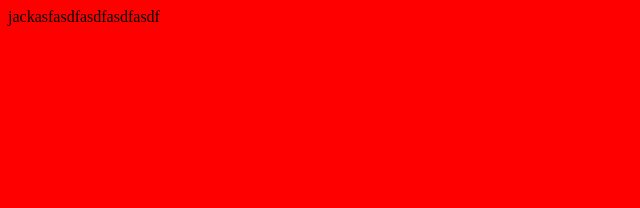
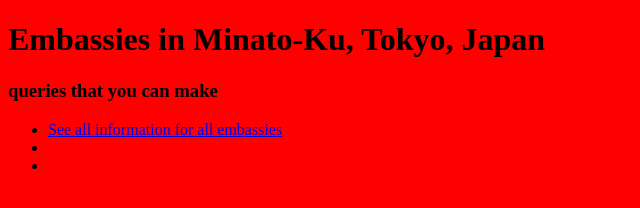
Before and after one commit to OnigiriJack/MinatoKuEmbassyAPI, a website with bundled scripts: page client/index.html in a window 1280 px wide. Shown: the whole page, without its empty margins (0-640 px from the left). Built offline with nearby package versions, Linux system fonts and the light colour scheme.

Commit message:
Link on the client that sends you to an API route

```diff
--- a/app.js
+++ b/app.js
@@ -18,10 +18,6 @@ app.get("/api/embassies", (_, res) => {
    });
  })
 
-
-
-
-
 app.listen(port, () => {
     console.log(`lisening on http://localhost:${port}`)
 })
--- a/client/index.html
+++ b/client/index.html
@@ -8,7 +8,14 @@
     <title>Document</title>
 </head>
 <body>
-    jackasfasdfasdfasdfasdf
+    <h1>Embassies in Minato-Ku, Tokyo, Japan</h1>
+
+    <h3>queries that you can make</h3>
+    <ul>
+        <li><a href="http://localhost:5000/api/embassies">See all information for all embassies</a></li>
+        <li></li>
+        <li></li>
+    </ul>
 </body>
 
 
```
